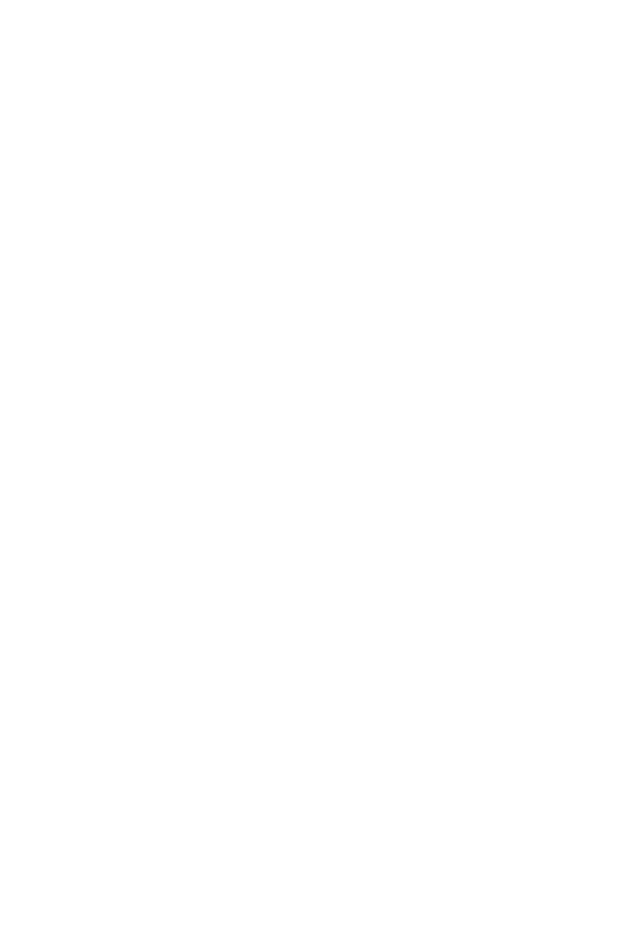
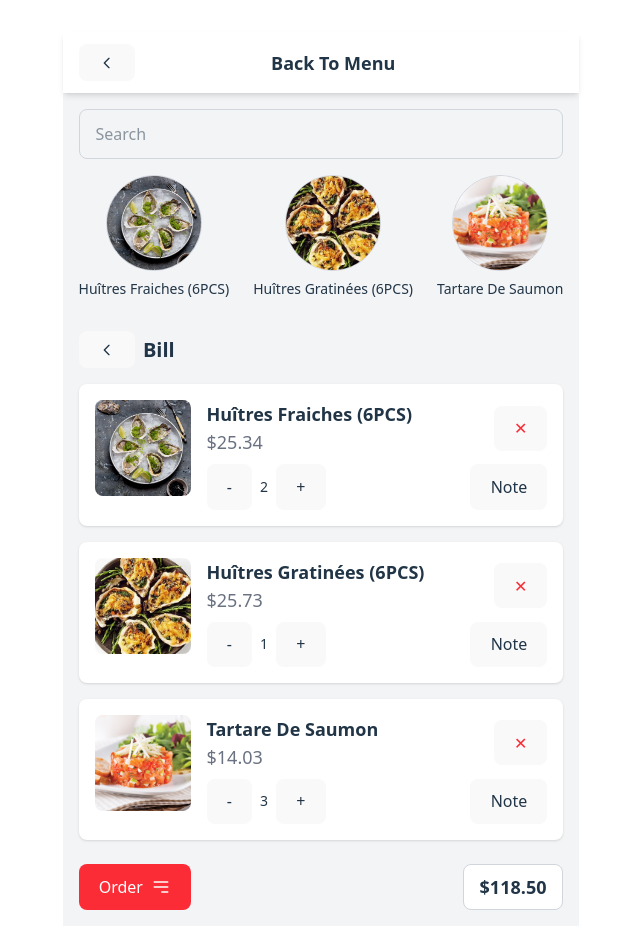
Before and after one commit to HoangDinhBui/SelfOrderingRestaurant, a React (Vite) app in the folder frontend/frontend/: page /order in a window 1280 px wide. Before the commit this address had no page. Shown: the top 948 px of the page, without its empty margins (319-959 px from the left). Before the commit the page ends 800 px from the top, so only its background shows below. Built offline with nearby package versions, Linux system fonts and the light colour scheme.

Commit message:
Feat: Order

```diff
--- a/frontend/frontend/src/App.jsx
+++ b/frontend/frontend/src/App.jsx
@@ -1,8 +1,8 @@
-
-import './App.css'
+import './App.css';
 import { BrowserRouter as Router, Routes, Route } from "react-router-dom";
 import Home from "./pages/Home/Home";
 import Menu from './pages/Menu/Menu';
+import Order from './pages/Order/Order'; // Import trang Order
 
 function App() {
   return (
@@ -10,6 +10,7 @@
       <Routes>
         <Route path="/" element={<Home />} />
         <Route path="/menu" element={<Menu />} />
+        <Route path="/order" element={<Order />} /> {/* Thêm route cho trang Order */}
       </Routes>
     </Router>
   );
--- a/frontend/frontend/src/components/ui/Banner.jsx
+++ b/frontend/frontend/src/components/ui/Banner.jsx
@@ -1,6 +1,9 @@
 import { useState, useEffect } from "react";
+import { useNavigate } from "react-router-dom";
 
 const Banner = () => {
+  const navigate = useNavigate();
+
   const banners = [
     { image: "/src/assets/img/banner2.jpg", title: "Up to 40% OFF", subtitle: "ON YOUR FIRST ORDER" },
     { image: "/src/assets/img/callstaff.jpg", title: "Free Delivery", subtitle: "FOR ORDERS OVER $50" },
@@ -34,7 +37,10 @@
       <div className="absolute inset-0 flex flex-col items-end justify-center p-4 text-white text-right">
         <h2 className="text-lg font-bold">{banners[currentIndex].title}</h2>
         <p className="text-xs mt-1">{banners[currentIndex].subtitle}</p>
-        <button className="mt-2 bg-white text-red-500 font-bold px-3 py-1 rounded-lg shadow-md hover:bg-gray-200">
+        <button
+          onClick={() => navigate("/order")} // Điều hướng đến trang Order
+          className="mt-2 bg-white text-red-500 font-bold px-3 py-1 rounded-lg shadow-md hover:bg-gray-200"
+        >
           ORDER NOW
         </button>
       </div>
--- /dev/null
+++ b/frontend/frontend/src/pages/Order/Order.jsx
@@ -0,0 +1,213 @@
+import { useState } from "react";
+import { useNavigate } from "react-router-dom";
+
+const Order = () => {
+  const navigate = useNavigate();
+
+  const [searchTerm, setSearchTerm] = useState("");
+  const [cartItems, setCartItems] = useState([
+    {
+      id: 1,
+      name: "Huîtres Fraiches (6PCS)",
+      price: 25.34,
+      quantity: 2,
+      image: "/src/assets/img/Mon1.jpg",
+    },
+    {
+      id: 2,
+      name: "Huîtres Gratinées (6PCS)",
+      price: 25.73,
+      quantity: 1,
+      image: "/src/assets/img/Mon2.jpg",
+    },
+    {
+      id: 3,
+      name: "Tartare De Saumon",
+      price: 14.03,
+      quantity: 3,
+      image: "/src/assets/img/Mon3.jpg",
+    },
+  ]);
+
+  // Tính tổng tiền
+  const totalPrice = cartItems.reduce((total, item) => total + item.price * item.quantity, 0);
+
+  // Xử lý tăng/giảm số lượng
+  const updateQuantity = (id, delta) => {
+    setCartItems((prevItems) =>
+      prevItems.map((item) =>
+        item.id === id
+          ? { ...item, quantity: Math.max(0, item.quantity + delta) }
+          : item
+      )
+    );
+  };
+
+  // Xử lý xóa món ăn
+  const removeItem = (id) => {
+    setCartItems((prevItems) => prevItems.filter((item) => item.id !== id));
+  };
+
+  return (
+    <div className="min-h-screen bg-gray-100 flex flex-col items-center">
+      {/* Header */}
+      <div className="bg-white py-3 shadow-md sticky top-0 z-10 w-full">
+        <div className="container mx-auto flex items-center justify-between px-4">
+          {/* Nút quay lại */}
+          <button
+            onClick={() => navigate("/")}
+            className="p-2 rounded-full bg-gray-200 hover:bg-gray-300"
+          >
+            <svg
+              xmlns="http://www.w3.org/2000/svg"
+              fill="none"
+              viewBox="0 0 24 24"
+              strokeWidth="2"
+              stroke="currentColor"
+              className="w-4 h-4"
+            >
+              <path strokeLinecap="round" strokeLinejoin="round" d="M15 19l-7-7 7-7" />
+            </svg>
+          </button>
+
+          {/* Tiêu đề căn giữa */}
+          <div className="text-lg font-bold text-center flex-1">Back To Menu</div>
+
+          {/* Phần trống để giữ cân bằng */}
+          <div className="w-8"></div>
+        </div>
+      </div>
+
+      {/* Input Search */}
+      <div className="container mx-auto p-4">
+        <input
+          type="text"
+          placeholder="Search"
+          className="w-full py-3 px-4 border border-gray-300 rounded-lg focus:outline-none focus:ring-2 focus:ring-blue-500"
+          value={searchTerm}
+          onChange={(e) => setSearchTerm(e.target.value)}
+        />
+      </div>
+
+      {/* Danh sách món ăn đã chọn */}
+      <div className="container mx-auto px-4 mb-4">
+        <div className="flex space-x-6 overflow-x-auto">
+          {cartItems.map((item) => (
+            <div key={item.id} className="flex flex-col items-center">
+              <img
+                src={item.image}
+                alt={item.name}
+                className="w-24 h-24 rounded-full object-cover border border-gray-300"
+              />
+              <p className="text-sm text-center mt-2 font-medium">{item.name}</p>
+            </div>
+          ))}
+        </div>
+      </div>
+
+      {/* Bill */}
+      <div className="container mx-auto p-4 flex flex-col items-center">
+        <div className="flex items-center w-full max-w-2xl mb-4">
+          {/* Nút mũi tên quay lại */}
+          <button
+            onClick={() => navigate("/menu")}
+            className="p-2 rounded-full bg-gray-200 hover:bg-gray-300 mr-2"
+          >
+            <svg
+              xmlns="http://www.w3.org/2000/svg"
+              fill="none"
+              viewBox="0 0 24 24"
+              strokeWidth="2"
+              stroke="currentColor"
+              className="w-4 h-4"
+            >
+              <path strokeLinecap="round" strokeLinejoin="round" d="M15 19l-7-7 7-7" />
+            </svg>
+          </button>
+          {/* Tiêu đề Bill */}
+          <h2 className="text-xl font-bold">Bill</h2>
+        </div>
+
+        <div className="space-y-4 w-full max-w-2xl">
+          {cartItems.map((item) => (
+            <div key={item.id} className="bg-white p-4 rounded-lg shadow-sm flex items-start">
+              {/* Ảnh món ăn */}
+              <img
+                src={item.image}
+                alt={item.name}
+                className="w-24 h-24 object-cover rounded-lg"
+              />
+
+              {/* Thông tin món ăn */}
+              <div className="flex-1 ml-4">
+                {/* Dòng trên: Tên, giá và nút xóa */}
+                <div className="flex justify-between items-center">
+                  <div>
+                    <h3 className="font-bold text-lg text-left">{item.name}</h3>
+                    <p className="text-gray-500 text-lg text-left">${item.price.toFixed(2)}</p>
+                  </div>
+                  <button
+                    onClick={() => removeItem(item.id)}
+                    className="text-red-500 hover:text-red-700"
+                  >
+                    ✕
+                  </button>
+                </div>
+
+                {/* Dòng dưới: Số lượng và nút Note */}
+                <div className="flex items-center justify-between mt-2">
+                  <div className="flex items-center space-x-2">
+                    <button
+                      onClick={() => updateQuantity(item.id, -1)}
+                      className="bg-gray-200 px-2 py-1 rounded hover:bg-gray-300"
+                    >
+                      -
+                    </button>
+                    <span className="text-sm">{item.quantity}</span>
+                    <button
+                      onClick={() => updateQuantity(item.id, 1)}
+                      className="bg-gray-200 px-2 py-1 rounded hover:bg-gray-300"
+                    >
+                      +
+                    </button>
+                  </div>
+                  <button className="bg-gray-200 px-4 py-2 rounded-lg hover:bg-gray-300">
+                    Note
+                  </button>
+                </div>
+              </div>
+            </div>
+          ))}
+        </div>
+
+        {/* Tổng tiền */}
+        <div className="mt-6 flex justify-between items-center w-full max-w-2xl">
+          {/* Nút Order */}
+          <button className="!bg-red-500 text-white py-2 px-6 rounded-lg flex items-center hover:bg-red-600">
+            Order
+            <svg
+              xmlns="http://www.w3.org/2000/svg"
+              className="h-5 w-5 ml-2"
+              fill="none"
+              viewBox="0 0 24 24"
+              stroke="currentColor"
+            >
+              <path
+                strokeLinecap="round"
+                strokeLinejoin="round"
+                strokeWidth={2}
+                d="M4 6h16M4 12h16m-7 6h7"
+              />
+            </svg>
+          </button>
+          {/* Tổng giá */}
+          <div className="border border-gray-300 rounded-lg px-4 py-2 bg-white flex items-center">
+            <p className="text-lg font-bold">${totalPrice.toFixed(2)}</p>
+          </div>
+        </div>
+      </div>
+    </div>
+  );
+};
+
+export default Order;
```
